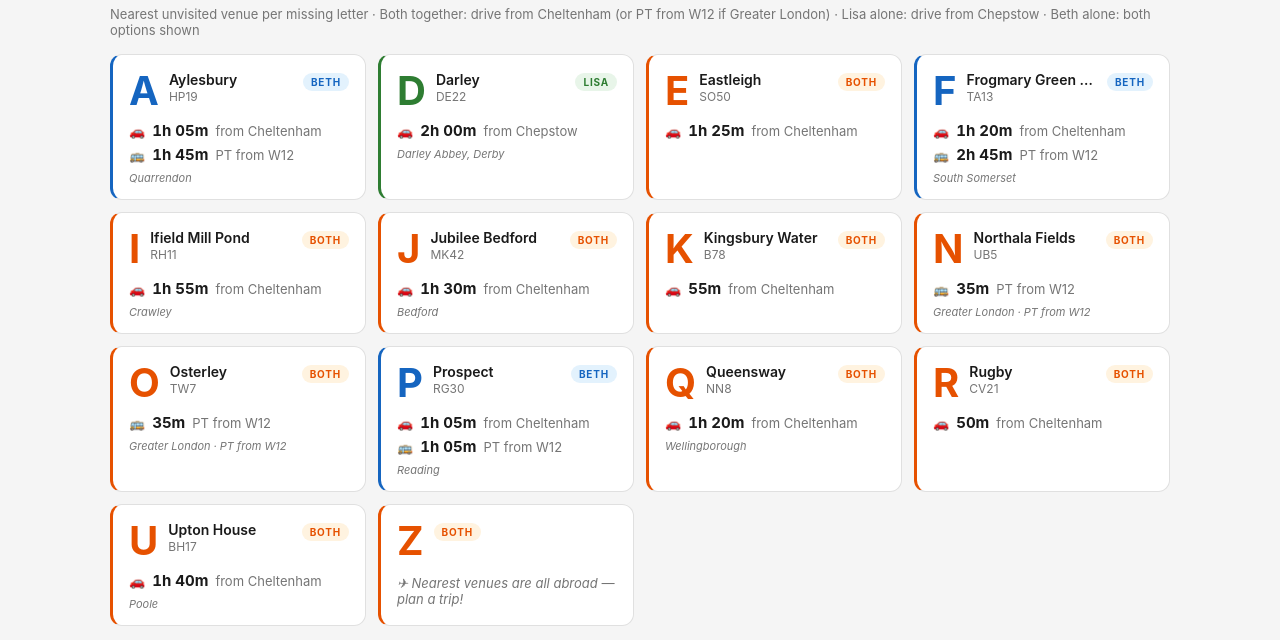
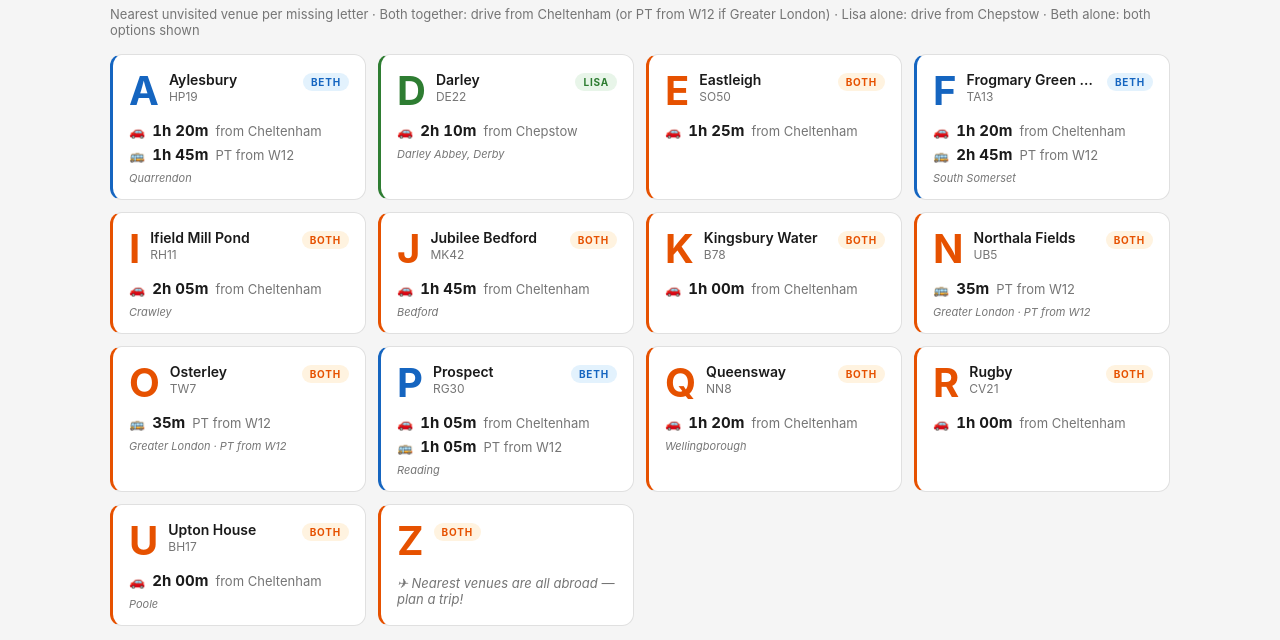
Before and after one commit to 5502woodcres/parkrun-alphabet-4, a website: page index.html in a window 1280 px wide. Shown: the part 1484-2124 px from the top of the page. Drawn offline with nearby package versions, Linux system fonts and the light colour scheme.

Commit message:
fix: correct car drive times in Travel Planner using road routing data
Updated 7 venues with accurate Saturday morning car journey times
sourced from routecalculator.co.uk and rome2rio:

- A Aylesbury: 1h 05m → 1h 20m (60mi from Cheltenham)
- D Darley Derby: 2h 00m → 2h 10m (120mi from Chepstow)
- I Ifield Mill Pond Crawley: 1h 55m → 2h 05m (120mi from Cheltenham)
- J Jubilee Bedford: 1h 30m → 1h 45m (92mi from Cheltenham)
- K Kingsbury Water: 55m → 1h 00m (similar distance to Rugby)
- R Rugby: 50m → 1h 00m (55mi from Cheltenham)
- U Upton House Poole: 1h 40m → 2h 00m (97mi from Cheltenham)

Co-Authored-By: Claude Sonnet 4.6 <noreply@anthropic.com>
Claude-Session: https://claude.ai/code/session_018Zz6VTd4oRtgaCvRf9Sje8

```diff
--- a/index.html
+++ b/index.html
@@ -474,19 +474,19 @@ function initMap() {
 
 // ── Travel Planner data (static research) ──
 const TRAVEL = [
-    {l:'A', who:'beth', venue:'Aylesbury',           pc:'HP19', lat:51.826, lng:-0.848, drive:'1h 05m', driveFrom:'Cheltenham', pt:'1h 45m', note:'Quarrendon'},
-    {l:'D', who:'lisa', venue:'Darley',              pc:'DE22', lat:52.941, lng:-1.487, drive:'2h 00m', driveFrom:'Chepstow',   pt:null,     note:'Darley Abbey, Derby'},
+    {l:'A', who:'beth', venue:'Aylesbury',           pc:'HP19', lat:51.826, lng:-0.848, drive:'1h 20m', driveFrom:'Cheltenham', pt:'1h 45m', note:'Quarrendon'},
+    {l:'D', who:'lisa', venue:'Darley',              pc:'DE22', lat:52.941, lng:-1.487, drive:'2h 10m', driveFrom:'Chepstow',   pt:null,     note:'Darley Abbey, Derby'},
     {l:'E', who:'both', venue:'Eastleigh',           pc:'SO50', lat:50.968, lng:-1.374, drive:'1h 25m', driveFrom:'Cheltenham', pt:null,     note:null},
     {l:'F', who:'beth', venue:'Frogmary Green Farm', pc:'TA13', lat:50.963, lng:-2.819, drive:'1h 20m', driveFrom:'Cheltenham', pt:'2h 45m', note:'South Somerset'},
-    {l:'I', who:'both', venue:'Ifield Mill Pond',    pc:'RH11', lat:51.107, lng:-0.213, drive:'1h 55m', driveFrom:'Cheltenham', pt:null,     note:'Crawley'},
-    {l:'J', who:'both', venue:'Jubilee Bedford',     pc:'MK42', lat:52.128, lng:-0.467, drive:'1h 30m', driveFrom:'Cheltenham', pt:null,     note:'Bedford'},
-    {l:'K', who:'both', venue:'Kingsbury Water',     pc:'B78',  lat:52.560, lng:-1.699, drive:'55m',    driveFrom:'Cheltenham', pt:null,     note:null},
+    {l:'I', who:'both', venue:'Ifield Mill Pond',    pc:'RH11', lat:51.107, lng:-0.213, drive:'2h 05m', driveFrom:'Cheltenham', pt:null,     note:'Crawley'},
+    {l:'J', who:'both', venue:'Jubilee Bedford',     pc:'MK42', lat:52.128, lng:-0.467, drive:'1h 45m', driveFrom:'Cheltenham', pt:null,     note:'Bedford'},
+    {l:'K', who:'both', venue:'Kingsbury Water',     pc:'B78',  lat:52.560, lng:-1.699, drive:'1h 00m', driveFrom:'Cheltenham', pt:null,     note:null},
     {l:'N', who:'both', venue:'Northala Fields',     pc:'UB5',  lat:51.540, lng:-0.377, drive:null,     driveFrom:null,         pt:'35m',    note:'Greater London · PT from W12'},
     {l:'O', who:'both', venue:'Osterley',            pc:'TW7',  lat:51.490, lng:-0.351, drive:null,     driveFrom:null,         pt:'35m',    note:'Greater London · PT from W12'},
     {l:'P', who:'beth', venue:'Prospect',            pc:'RG30', lat:51.449, lng:-1.007, drive:'1h 05m', driveFrom:'Cheltenham', pt:'1h 05m', note:'Reading'},
     {l:'Q', who:'both', venue:'Queensway',           pc:'NN8',  lat:52.305, lng:-0.724, drive:'1h 20m', driveFrom:'Cheltenham', pt:null,     note:'Wellingborough'},
-    {l:'R', who:'both', venue:'Rugby',               pc:'CV21', lat:52.370, lng:-1.237, drive:'50m',    driveFrom:'Cheltenham', pt:null,     note:null},
-    {l:'U', who:'both', venue:'Upton House',         pc:'BH17', lat:50.734, lng:-2.013, drive:'1h 40m', driveFrom:'Cheltenham', pt:null,     note:'Poole'},
+    {l:'R', who:'both', venue:'Rugby',               pc:'CV21', lat:52.370, lng:-1.237, drive:'1h 00m', driveFrom:'Cheltenham', pt:null,     note:null},
+    {l:'U', who:'both', venue:'Upton House',         pc:'BH17', lat:50.734, lng:-2.013, drive:'2h 00m', driveFrom:'Cheltenham', pt:null,     note:'Poole'},
     {l:'Z', who:'both', venue:null,                  pc:null,   lat:null,   lng:null,   drive:null,     driveFrom:null,         pt:null,     note:'Nearest venues are all abroad — plan a trip!'},
 ];
 
```
